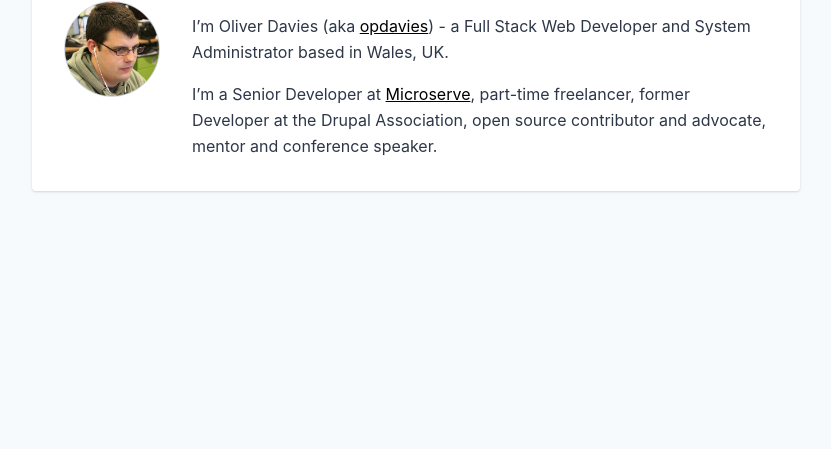
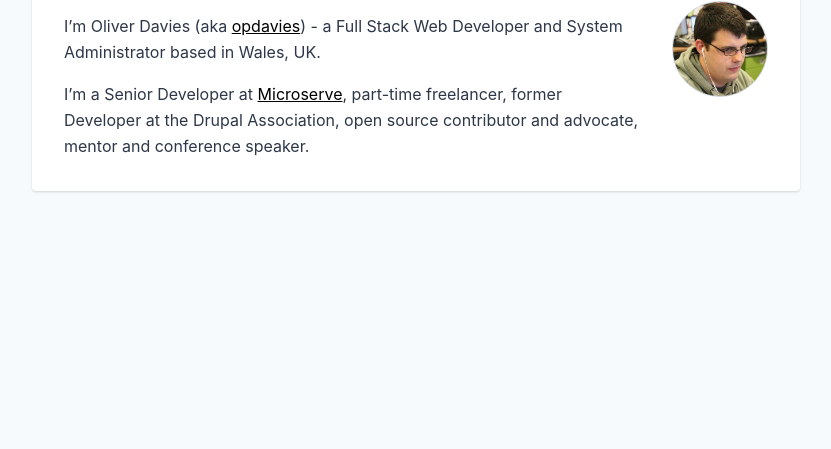
Before and after one commit to opdavies/tailwindcss-demo, a plain HTML site: page index.html in a window 1280 px wide. Shown: the part 351-800 px from the top of the page, without its empty margins (224-1055 px from the left). Drawn offline with Linux system fonts and the light colour scheme.

Commit message:
Put photo on the right

```diff
--- a/index.html
+++ b/index.html
@@ -7,7 +7,7 @@
   </head>
   <body class="h-full font-sans antialiased text-gray-800 bg-gray-100 flex flex-col justify-center">
     <section class="md:rounded max-w-3xl flex-no-shrink mx-auto bg-white p-8 shadow leading-relaxed">
-      <div class="md:flex -mx-4">
+      <div class="md:flex md:flex-row-reverse -mx-4">
         <div class="px-4 w-full md:w-32 md:flex-none flex items-center justify-center md:flex-col">
           <img src="oliver.jpeg" alt="Oliver Davies" class="w-24 md:w-64 block border border-gray-400 rounded-full">
         </div>
```
